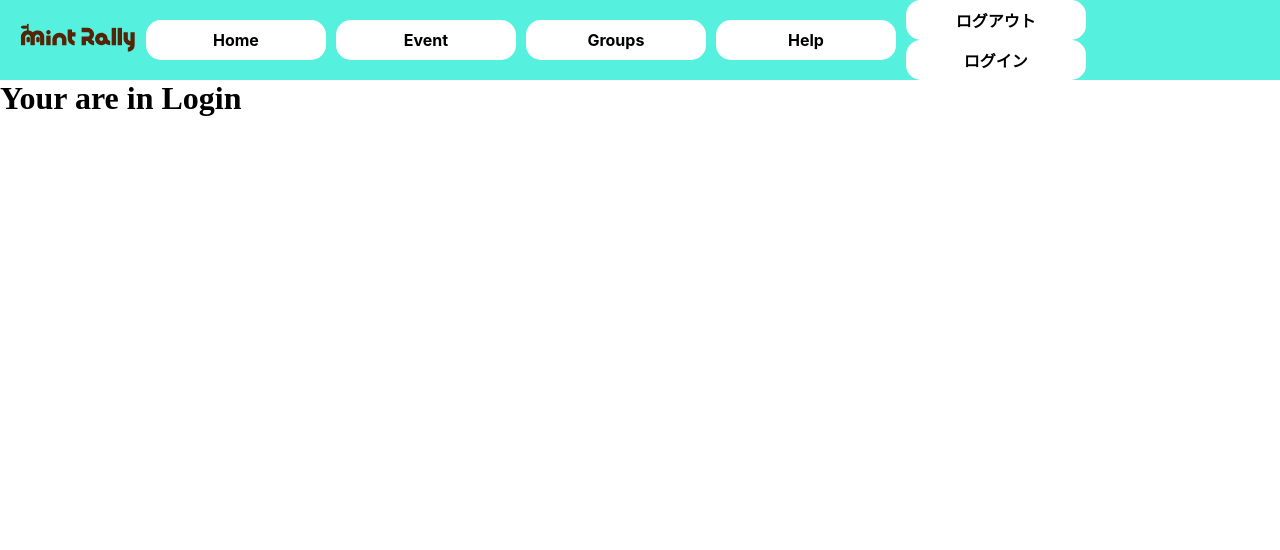
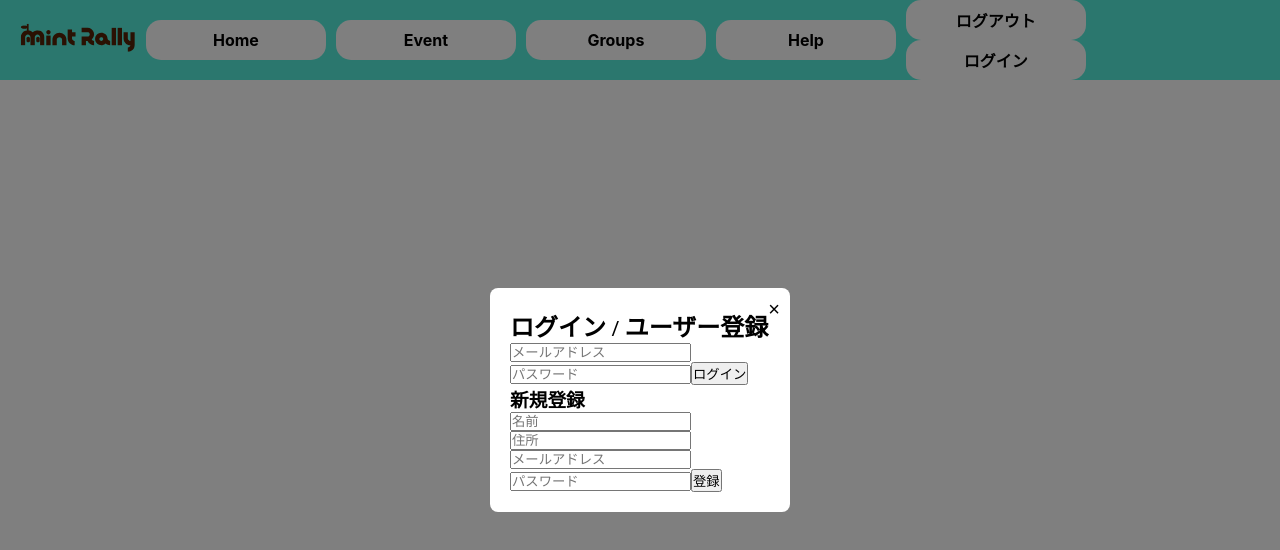
Before and after one commit to kwauso/MintRally, a Next.js app: page /login in a window 1280 px wide. Shown: the top 550 px of the page. Built offline with nearby package versions, Linux system fonts and the light colour scheme.

Commit message:
update login

```diff
--- /dev/null
+++ b/app/api/login/route.ts
@@ -0,0 +1,26 @@
+import { NextResponse } from 'next/server';
+import { PrismaClient } from '@prisma/client';
+import bcrypt from 'bcryptjs';
+import jwt from 'jsonwebtoken';
+
+const prisma = new PrismaClient();
+
+export async function POST(request: Request) {
+    const { name, pass } = await request.json(); // nameとpassを取得
+
+    // ユーザーをデータベースから取得
+    const user = await prisma.user.findUnique({ where: { name } });
+    if (!user) {
+        return NextResponse.json({ error: 'ユーザーが見つかりません' }, { status: 400 });
+    }
+
+    // パスワードの検証
+    const isPasswordValid = await bcrypt.compare(pass, user.pass || '');
+    if (!isPasswordValid) {
+        return NextResponse.json({ error: 'パスワードが無効です' }, { status: 400 });
+    }
+
+    // JWTトークンの生成
+    const token = jwt.sign({ id: user.id, name: user.name }, 'secret_key', { expiresIn: '1h' });
+    return NextResponse.json({ token });
+}
--- /dev/null
+++ b/app/api/register/route.ts
@@ -0,0 +1,25 @@
+import { NextResponse } from 'next/server';
+import { PrismaClient } from '@prisma/client';
+import bcrypt from 'bcryptjs';
+
+const prisma = new PrismaClient();
+
+export async function POST(request: Request) {
+    const { name, address, pass } = await request.json();
+
+    // パスワードをハッシュ化
+    const hashedPassword = await bcrypt.hash(pass, 10);
+
+    try {
+        const user = await prisma.user.create({
+            data: {
+                name,
+                address,
+                pass: hashedPassword, // ハッシュ化したパスワードを保存
+            },
+        });
+        return NextResponse.json({ message: 'ユーザー登録成功' }, { status: 201 });
+    } catch (error) {
+        return NextResponse.json({ error: 'ユーザー登録失敗: ' + error.message }, { status: 400 });
+    }
+}
--- /dev/null
+++ b/app/components/modal.tsx
@@ -0,0 +1,54 @@
+"use client"
+
+import React from "react";
+
+interface ModalProps {
+    isOpen: boolean;
+    onClose: () => void;
+    children: React.ReactNode;
+}
+
+const Modal: React.FC<ModalProps> = ({ isOpen, onClose, children }) => {
+    if (!isOpen) return null;
+
+    return (
+        <div style={modalStyles.overlay}>
+            <div style={modalStyles.modal}>
+                <button onClick={onClose} style={modalStyles.closeButton}>×</button>
+                {children}
+            </div>
+        </div>
+    );
+};
+
+const modalStyles: { overlay: React.CSSProperties; modal: React.CSSProperties; closeButton: React.CSSProperties } = {
+    overlay: {
+        position: "fixed",
+        top: 0,
+        left: 0,
+        right: 0,
+        bottom: 0,
+        backgroundColor: "rgba(0, 0, 0, 0.5)",
+        display: "flex",
+        justifyContent: "center",
+        alignItems: "center",
+    },
+    modal: {
+        background: "white",
+        padding: "20px",
+        borderRadius: "8px",
+        width: "300px",
+        position: "relative",
+    },
+    closeButton: {
+        position: "absolute",
+        top: "10px",
+        right: "10px",
+        border: "none",
+        background: "none",
+        fontSize: "20px",
+        cursor: "pointer",
+    },
+};
+
+export default Modal;
--- a/app/login/page.tsx
+++ b/app/login/page.tsx
@@ -1,3 +1,120 @@
-export default function Page() {
-    return <h1>Your are in Login</h1>
-}
+"use client"
+
+import React, { useState, useEffect } from "react";
+import Modal from "../components/modal";
+
+const LoginPage = () => {
+    const [isModalOpen, setIsModalOpen] = useState(false);
+    const [name, setName] = useState("");
+    const [address, setAddress] = useState("");
+    const [email, setEmail] = useState("");
+    const [password, setPassword] = useState("");
+
+    useEffect(() => {
+        setIsModalOpen(true);
+    }, []);
+
+    const handleLogin = async (e: React.FormEvent) => {
+        e.preventDefault();
+        try {
+            const response = await fetch("/api/auth/login", {
+                method: "POST",
+                headers: {
+                    "Content-Type": "application/json",
+                },
+                body: JSON.stringify({ email, password }),
+            });
+            const data = await response.json();
+            if (response.ok) {
+                alert("ログイン成功: " + data.token);
+                setIsModalOpen(false);
+                // トークンをローカルストレージに保存するなどの処理を行います
+            } else {
+                alert("ログイン失敗: " + data.error);
+            }
+        } catch (error) {
+            alert("エラーが発生しました: " + error.message);
+        }
+    };
+
+    const handleRegister = async (e: React.FormEvent) => {
+        e.preventDefault();
+        try {
+            const response = await fetch("/api/auth/register", {
+                method: "POST",
+                headers: {
+                    "Content-Type": "application/json",
+                },
+                body: JSON.stringify({ name, address, pass: password }),
+            });
+            if (response.ok) {
+                alert("ユーザー登録成功");
+                setIsModalOpen(false);
+            } else {
+                const errorMessage = await response.json();
+                alert("登録失敗: " + errorMessage.error);
+            }
+        } catch (error) {
+            alert("エラーが発生しました: " + error.message);
+        }
+    };
+
+    return (
+        <div>
+            <Modal isOpen={isModalOpen} onClose={() => setIsModalOpen(false)}>
+                <h2>ログイン / ユーザー登録</h2>
+                <form onSubmit={handleLogin}>
+                    <input
+                        type="email"
+                        placeholder="メールアドレス"
+                        value={email}
+                        onChange={(e) => setEmail(e.target.value)}
+                        required
+                    />
+                    <input
+                        type="password"
+                        placeholder="パスワード"
+                        value={password}
+                        onChange={(e) => setPassword(e.target.value)}
+                        required
+                    />
+                    <button type="submit">ログイン</button>
+                </form>
+                <form onSubmit={handleRegister}>
+                    <h3>新規登録</h3>
+                    <input
+                        type="text"
+                        placeholder="名前"
+                        value={name}
+                        onChange={(e) => setName(e.target.value)}
+                        required
+                    />
+                    <input
+                        type="text"
+                        placeholder="住所"
+                        value={address}
+                        onChange={(e) => setAddress(e.target.value)}
+                        required
+                    />
+                    <input
+                        type="email"
+                        placeholder="メールアドレス"
+                        value={email}
+                        onChange={(e) => setEmail(e.target.value)}
+                        required
+                    />
+                    <input
+                        type="password"
+                        placeholder="パスワード"
+                        value={password}
+                        onChange={(e) => setPassword(e.target.value)}
+                        required
+                    />
+                    <button type="submit">登録</button>
+                </form>
+            </Modal>
+        </div>
+    );
+};
+
+export default LoginPage;
--- a/package.json
+++ b/package.json
@@ -8,7 +8,9 @@
 	"dependencies": {
 		"@prisma/adapter-pg": "^5.22.0",
 		"@prisma/client": "^5.22.0",
+		"bcryptjs": "^2.4.3",
 		"dotenv": "^16.4.5",
+		"jsonwebtoken": "^9.0.2",
 		"next": "^15.0.3",
 		"pg": "^8.13.1",
 		"react": "^18.3.1",
@@ -18,6 +20,7 @@
 		"baseUrl": "."
 	},
 	"devDependencies": {
+		"@types/jsonwebtoken": "^9.0.7",
 		"@types/node": "22.9.0",
 		"@types/react": "18.3.12",
 		"eslint": "^9",
```
Also changed, not shown: 2 other files (tests, documents, lock files or other folders).
